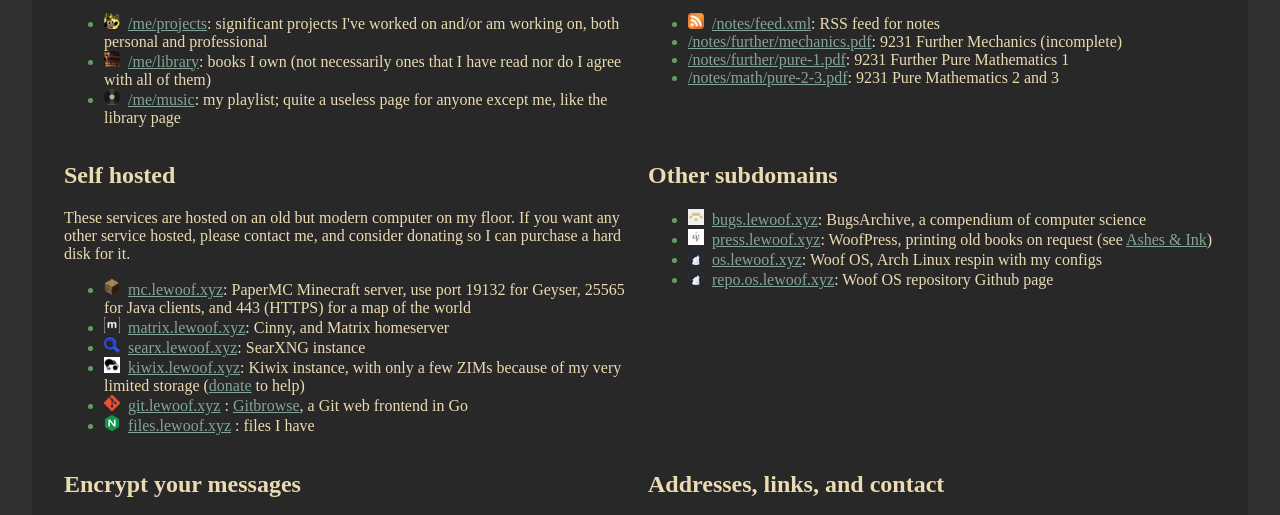
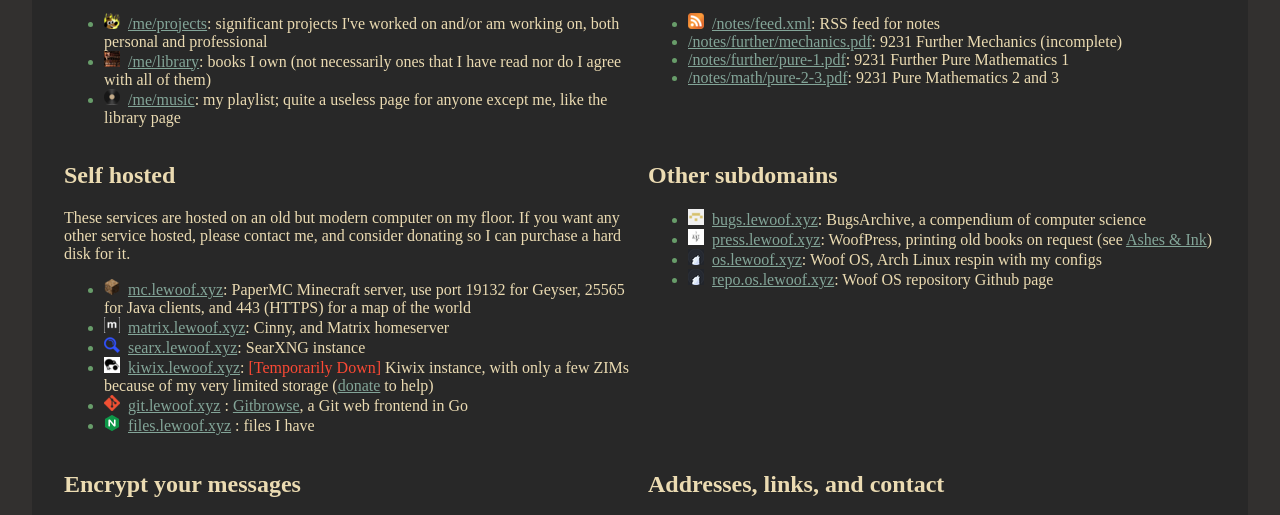
Before and after one commit to ACuteWoof/site, a plain HTML site: page index.html in a window 1280 px wide. Shown: the part 576-1091 px from the top of the page. Drawn offline with Linux system fonts and the light colour scheme.

Commit message:
say kiwix is down

```diff
--- a/index.html
+++ b/index.html
@@ -70,7 +70,9 @@
                 >: RSS feed for posts
               </li>
               <li>
-                <a href="/posts/excerpts-24-04-2026">/posts/excerpts-24-04-2026</a>: excerpts for April 2026
+                <a href="/posts/excerpts-24-04-2026"
+                  >/posts/excerpts-24-04-2026</a
+                >: excerpts for April 2026
               </li>
               <li>
                 <a href="/posts/pgp">/posts/pgp</a>: encrypting messages on
@@ -206,8 +208,9 @@
                 target="_blank"
                 href="https://kiwix.lewoof.xyz"
                 >kiwix.lewoof.xyz</a
-              >: Kiwix instance, with only a few ZIMs because of my very limited
-              storage (<a href="#contact">donate</a> to help)
+              >: <span style="color: var(--red)">[Temporarily Down]</span> Kiwix
+              instance, with only a few ZIMs because of my very limited storage
+              (<a href="#contact">donate</a> to help)
             </li>
             <li>
               <img src="./assets/images/icons/git.png" /><a
@@ -331,7 +334,9 @@
               id="themessage"
               placeholder="Leave a message. Provide in your message a way to contact you back if you want a response."
               type="text"
-              name="message" rows="3" rows="3"
+              name="message"
+              rows="3"
+              rows="3"
             ></textarea>
             <button id="sendbutton" type="submit">Send :P</button>
           </form>
```
